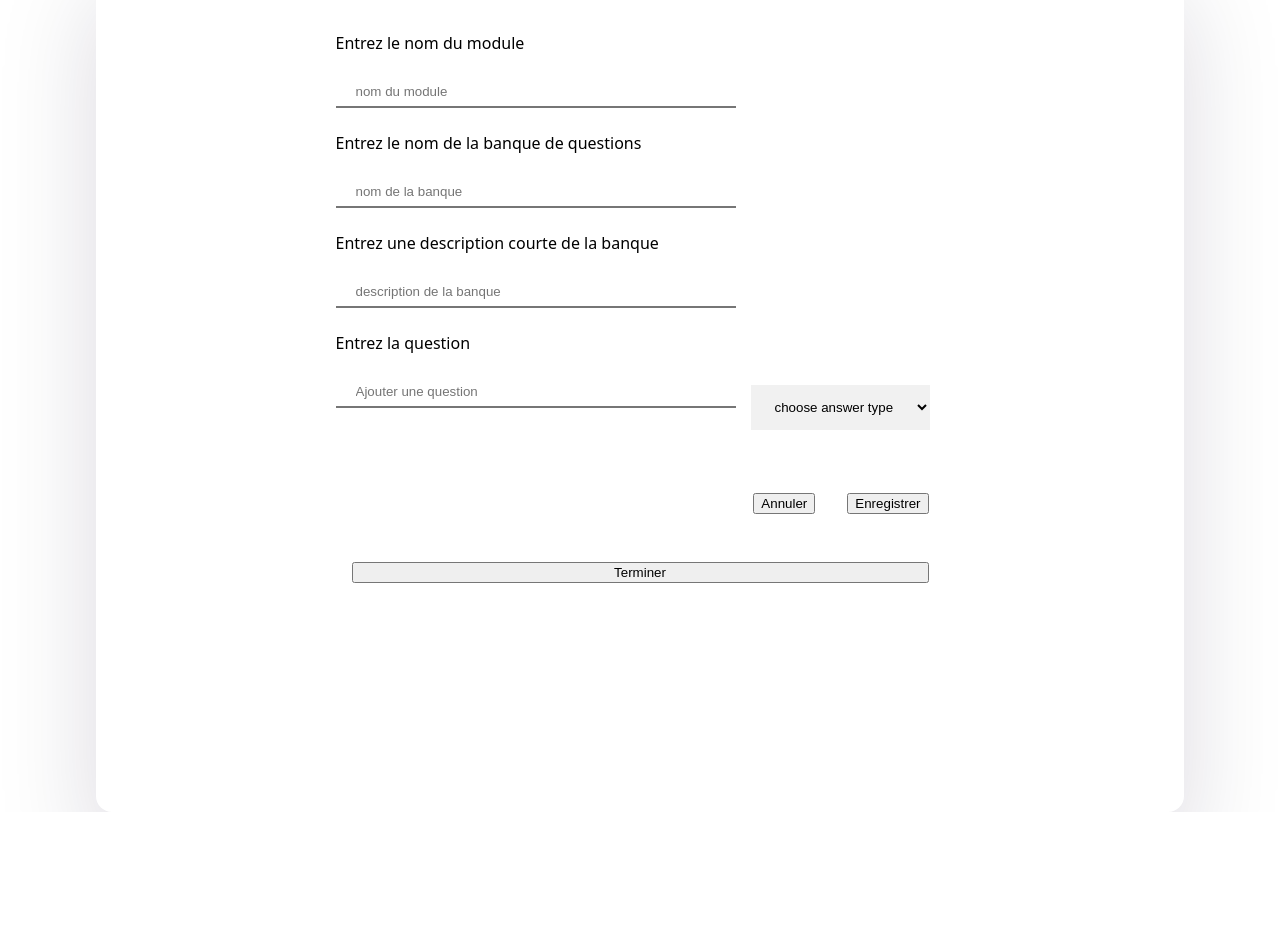
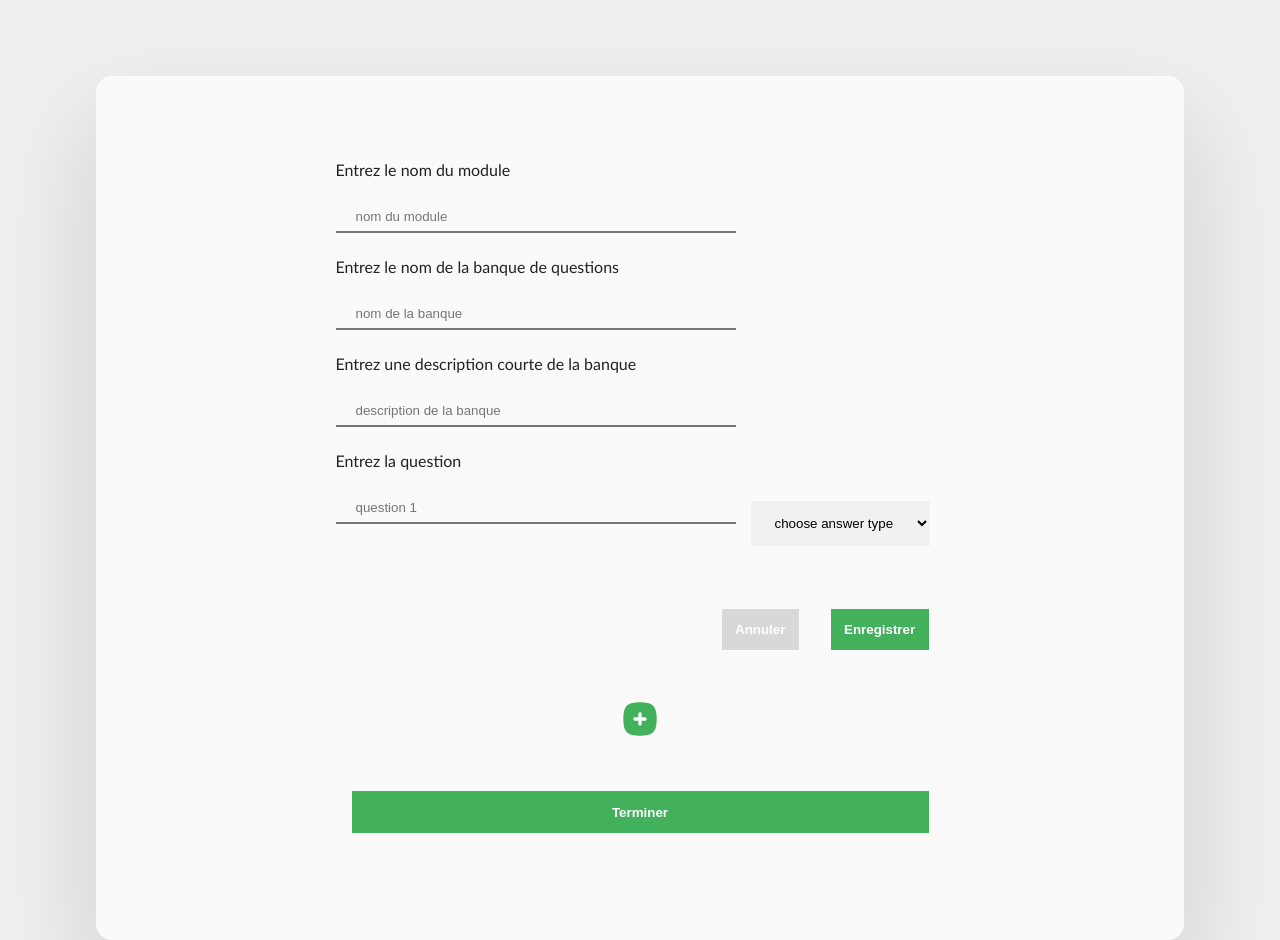
Before and after one commit to bouthaina5/Typhoon_PCD, a React (Vite) app in the folder Typhoon_Front/: page /addBanque in a window 1280 px wide. Shown: the part 140-1080 px from the top of the page. Before the commit the page ends 952 px from the top, so only its background shows below. Built offline with nearby package versions, Linux system fonts and the light colour scheme.

Commit message:
second commit

```diff
--- a/Typhoon_Front/package.json
+++ b/Typhoon_Front/package.json
@@ -17,7 +17,7 @@
     "react-avatar-edit": "^1.2.0",
     "react-bootstrap": "^2.7.2",
     "react-dom": "^18.2.0",
-    "react-icons": "^4.7.1",
+    "react-icons": "^4.8.0",
     "react-router-dom": "^6.8.1",
     "react-select": "^5.7.1",
     "styled-components": "^5.3.6"
--- a/Typhoon_Front/src/components/ChoixReponsesComponent/RadioOption.jsx
+++ b/Typhoon_Front/src/components/ChoixReponsesComponent/RadioOption.jsx
@@ -1,12 +1,23 @@
-import React from "react";
+import React from 'react';
 import './choixUnique.css';
-const RadioOption = (props)=>{
-    return(
-        <div className="option-container">
-            <input type="radio" className="option-input"></input>
-            <input type="text" placeholder={props.choiceIndex} className="option-answer"></input>
-        </div>
-    )
-}
+
+const RadioOption = (props) => {
+  return (
+    <div className="out-container">
+      <div className="option-container">
+        <input
+          type={props.answerType}
+          className="option-input"
+          name="optionunique"
+        ></input>
+        <input
+          type="text"
+          placeholder={props.choiceIndex}
+          className="option-answer"
+        ></input>
+      </div>
+    </div>
+  );
+};
 
 export default RadioOption;
--- a/Typhoon_Front/src/components/ChoixReponsesComponent/choixUnique.css
+++ b/Typhoon_Front/src/components/ChoixReponsesComponent/choixUnique.css
@@ -4,7 +4,15 @@
     min-height: 40% ;
     flex-direction: column;
     margin: 1rem;
-    padding: 1rem;
+    padding: 1.5rem;
+    border: solid rgba(0, 0, 0, 0.43) 1px;
+    border-radius: 15px;
+}
+
+.out-container{
+    display: flex;
+    justify-content: space-between;
+    align-items: center;
 }
 
 .option-container{
@@ -20,4 +28,15 @@
 
 .option-input{
     margin-right: 1rem;
+
 }
+
+.option-answer{
+    margin-right: 2rem;
+    border-top: none;
+    border-left: none;
+    border-right: none;
+    background-color:  #FAFAFA;
+    outline: none;
+
+}
--- /dev/null
+++ b/Typhoon_Front/src/components/questionSpace/QuestionSpace.jsx
@@ -0,0 +1,68 @@
+import React from 'react';
+import '../../screens/AddBanque/AddBanque.css';
+import ChoixUnique from '../ChoixReponsesComponent/choix unique';
+import { useState, useEffect } from 'react';
+
+const QuestionSpace = (props) => {
+  const [choix, setChoix] = useState('');
+  const [choixUnique, setChoixUnique] = useState(false);
+  const [choixMulti, setChoixMulti] = useState(false);
+
+  const handleChange = (e) => {
+    setChoix(e.target.value);
+  };
+  useEffect(() => {
+    choix === 'multi' ? setChoixMulti(true) : setChoixMulti(false);
+    choix === 'unique' ? setChoixUnique(true) : setChoixUnique(false);
+  }, [choix]);
+  return (
+    <>
+      <label>Entrez la question </label>
+      <div className="question-container">
+        <input
+          type="text"
+          name="question"
+          placeholder={`question ${props.placeholder}`}
+          className="banqueInput"
+        />
+        <select value={choix} onChange={handleChange}>
+          <option value="">choose answer type</option>
+          <option value="multi">Choix multiple</option>
+          <option value="unique">Choix unique</option>
+        </select>
+      </div>
+      <div>
+        {choixUnique && <ChoixUnique type="radio" />}
+        {choixMulti && <ChoixUnique type="checkbox" />}
+      </div>
+      <div className="buttons-container">
+        <button
+          style={{
+            color: '#fff',
+            backgroundColor: '#D8D8D8',
+            border: 'none',
+            padding: '1em',
+            fontWeight: '700',
+            cursor: 'pointer',
+          }}
+        >
+          Annuler
+        </button>
+        <button
+          style={{
+            color: '#fff',
+            backgroundColor: '#43B05C',
+            border: 'none',
+            padding: '1em',
+            fontWeight: '700',
+            cursor: 'pointer',
+          }}
+        >
+          Enregistrer
+        </button>
+      </div>
+    </>
+  );
+};
+
+export default QuestionSpace;
--- a/Typhoon_Front/src/index.css
+++ b/Typhoon_Front/src/index.css
@@ -1,3 +1,4 @@
 body {
     margin: 0;
+    background-color: #EFEFEF;
 }
--- a/Typhoon_Front/src/screens/AddBanque/AddBanque.css
+++ b/Typhoon_Front/src/screens/AddBanque/AddBanque.css
@@ -1,12 +1,13 @@
 .outer-container{
+    margin-top: 10%;
     display: flex;
     align-items: center;
     justify-content: center;
     height: 100vh;
-
 }
 
 .inner-container{
+    position: sticky;
     margin-top: 10%;
     width: 80vw;
     min-height: 100vh;
@@ -17,6 +18,7 @@
     justify-content: center;
     align-items: flex-start;
     overflow: auto;
+    background-color: #FAFAFA;
 }
 
 .outer-container div form{
@@ -27,7 +29,8 @@
 }
 
 .outer-container div form label {
-    font-family: system-ui, -apple-system, BlinkMacSystemFont, 'Segoe UI', Roboto, Oxygen, Ubuntu, Cantarell, 'Open Sans', 'Helvetica Neue', sans-serif;
+    font-family: 'Trebuchet MS', 'Lucida Sans Unicode', 'Lucida Grande', 'Lucida Sans', Arial, sans-serif;
+    color: #222222;
 }
 
 .question-container {
@@ -55,6 +58,7 @@ button{
     border-left: none;
     border-right: none;
     outline: none;
+    background-color: #FAFAFA;
 }
 
 select{
--- a/Typhoon_Front/src/screens/AddBanque/AddBanque.jsx
+++ b/Typhoon_Front/src/screens/AddBanque/AddBanque.jsx
@@ -2,56 +2,78 @@ import React from 'react';
 import './AddBanque.css';
 import { useState, useEffect } from 'react';
 import ChoixUnique from '../../components/ChoixReponsesComponent/choix unique';
+import QuestionSpace from '../../components/questionSpace/QuestionSpace';
+import { TbSquareRoundedPlusFilled } from 'react-icons/tb';
+
 const AddBanque = () => {
-  const [choix, setChoix] = useState('');
-  const [choixUnique, setChoixUnique] = useState(false);
-  const [choixMulti, setChoixMulti] = useState(false);
-  const handleChange = (e) => {
-    setChoix(e.target.value);
+  const [questionList, setQuestionList] = useState([{ id: 1, value: '' }]);
+
+  const handleAddQuestion = () => {
+    setQuestionList((prevState) => {
+      return [
+        ...prevState,
+        {
+          id: prevState.length + 1,
+          value: '',
+        },
+      ];
+    });
   };
-  useEffect(() => {
-    choix === 'multi' ? setChoixMulti(true) : setChoixMulti(false)
-    choix === 'unique' ? setChoixUnique(true) : setChoixUnique(false)
-  }, [choix]);
-
   return (
     <div className="outer-container">
       <div className="inner-container">
         <form>
           <label>Entrez le nom du module </label>
-          <input type="text" name="module" placeholder="nom du module" className='banqueInput'/>
+          <input
+            type="text"
+            name="module"
+            placeholder="nom du module"
+            className="banqueInput"
+          />
           <label>Entrez le nom de la banque de questions</label>
-          <input type="text" name="banque" placeholder="nom de la banque" className='banqueInput'/>
+          <input
+            type="text"
+            name="banque"
+            placeholder="nom de la banque"
+            className="banqueInput"
+          />
           <label>Entrez une description courte de la banque</label>
           <input
             type="text"
             name="desc"
             placeholder="description de la banque"
-            className='banqueInput'
+            className="banqueInput"
           />
-          <label>Entrez la question</label>
-          <div className="question-container">
-            <input
-              type="text"
-              name="question"
-              placeholder="Ajouter une question"
-              className='banqueInput'
-            />
-            <select value={choix} onChange={handleChange}>
-              <option value="">choose answer type</option>
-              <option value="multi">Choix multiple</option>
-              <option value="unique">Choix unique</option>
-            </select>
-          </div>
-          <div>
-            {choixUnique && <ChoixUnique />}
-            {choixMulti && <p>choix multiple</p>}
-          </div>
-          <div className="buttons-container">
-            <button>Annuler</button>
-            <button>Enregistrer</button>
-          </div>
-          <button>Terminer</button>
+          {questionList.map((question) => {
+            return (
+              <QuestionSpace key={question.id} placeholder={question.id} />
+            );
+          })}
+          <button
+            type="button"
+            style={{
+              backgroundColor: 'transparent',
+              border: 'none',
+              cursor: 'pointer',
+            }}
+            title="add question"
+            onClick={handleAddQuestion}
+          >
+            <TbSquareRoundedPlusFilled size={'3em'} color="#43B05C" />
+          </button>
+          <button
+            style={{
+              color: '#fff',
+              backgroundColor: '#43B05C',
+              border: 'none',
+              padding: '1em',
+              fontWeight: '700',
+              cursor: 'pointer',
+            }}
+            type="submit"
+          >
+            Terminer
+          </button>
         </form>
       </div>
     </div>
--- a/Typhoon_Front/src/screens/Profile/ProfileEtud.css
+++ b/Typhoon_Front/src/screens/Profile/ProfileEtud.css
@@ -6,7 +6,9 @@
     grid-template-rows: auto 1fr 1fr;
     row-gap: 14px;
     column-gap: 20px;
-    margin: 2rem;
+    margin-top: 5%;
+    margin-left: 10%;
+    margin-right: 10%;
     justify-content: center;
     min-height: 100vh;
     height: 100vh;
@@ -98,3 +100,8 @@
   ::-webkit-scrollbar-thumb:hover {
     background: #555;
   }
+
+  .username{
+    margin-right: 1rem;
+    font-family: Cambria, Cochin, Georgia, Times, 'Times New Roman', serif;
+  }
--- a/Typhoon_Front/src/screens/Profile/ProfileEtud.jsx
+++ b/Typhoon_Front/src/screens/Profile/ProfileEtud.jsx
@@ -1,4 +1,4 @@
-import React, { useState } from 'react';
+import React, { useState, useEffect } from 'react';
 import './ProfileEtud.css';
 import { Dialog } from 'primereact/dialog';
 import { InputText } from 'primereact/inputtext';
@@ -29,6 +29,7 @@ const ProfileEtud = () => {
     setimageCrop(false);
   };
 
+
   return (
     <div className="profileEtud-container">
       <div className="item1">
@@ -49,7 +50,9 @@ const ProfileEtud = () => {
                 onClick={() => setimageCrop(true)}
                 alt=""
               />
-              <label htmlFor="">Bouthaina BEN Hamida</label>
+              <label htmlFor="" className="username">
+                Bouthaina BEN Hamida
+              </label>
             </div>
             <div className="pers-info">
               <div>
```
Also changed, not shown: Typhoon_Front/src/components/ChoixReponsesComponent/choix unique.jsx (+80 -10 lines), Typhoon_Front/src/components/ChoixReponsesComponent/choix multi.jsx (deleted), 1 other file (tests, documents, lock files or other folders).
